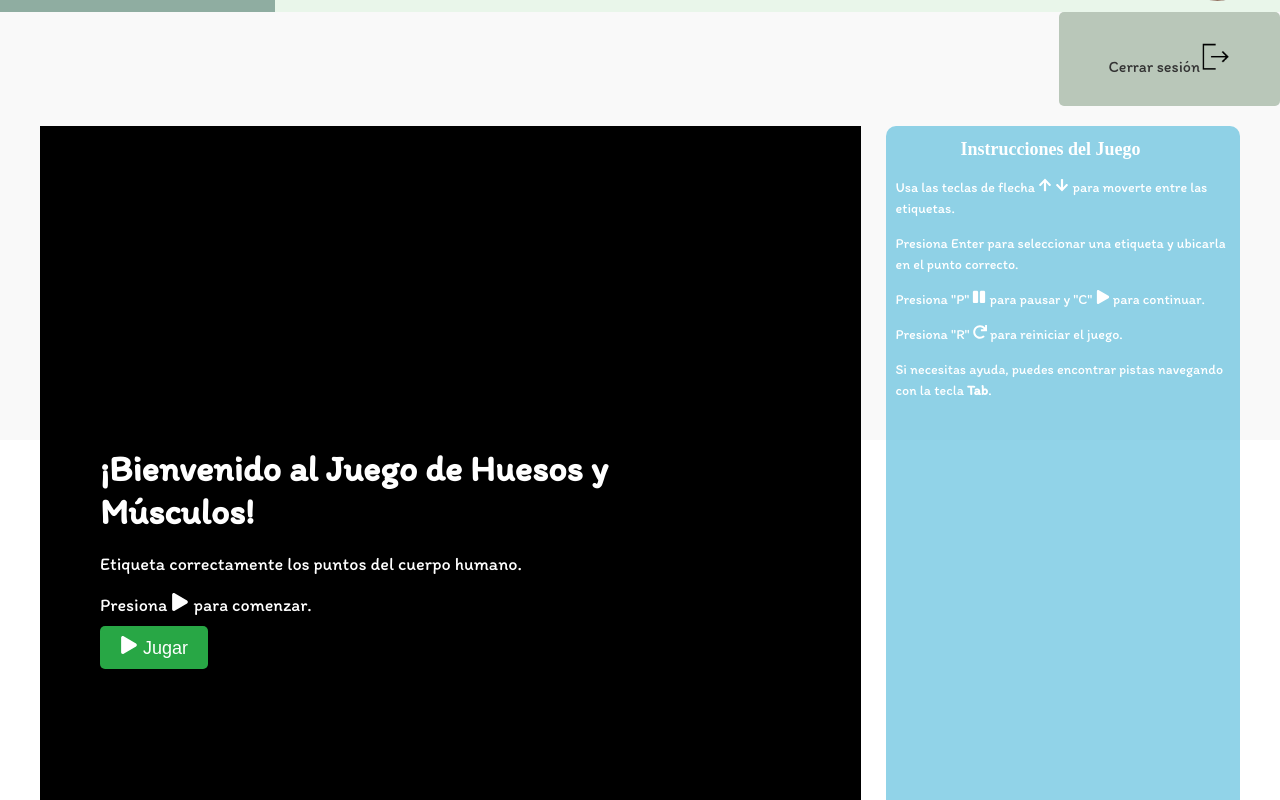
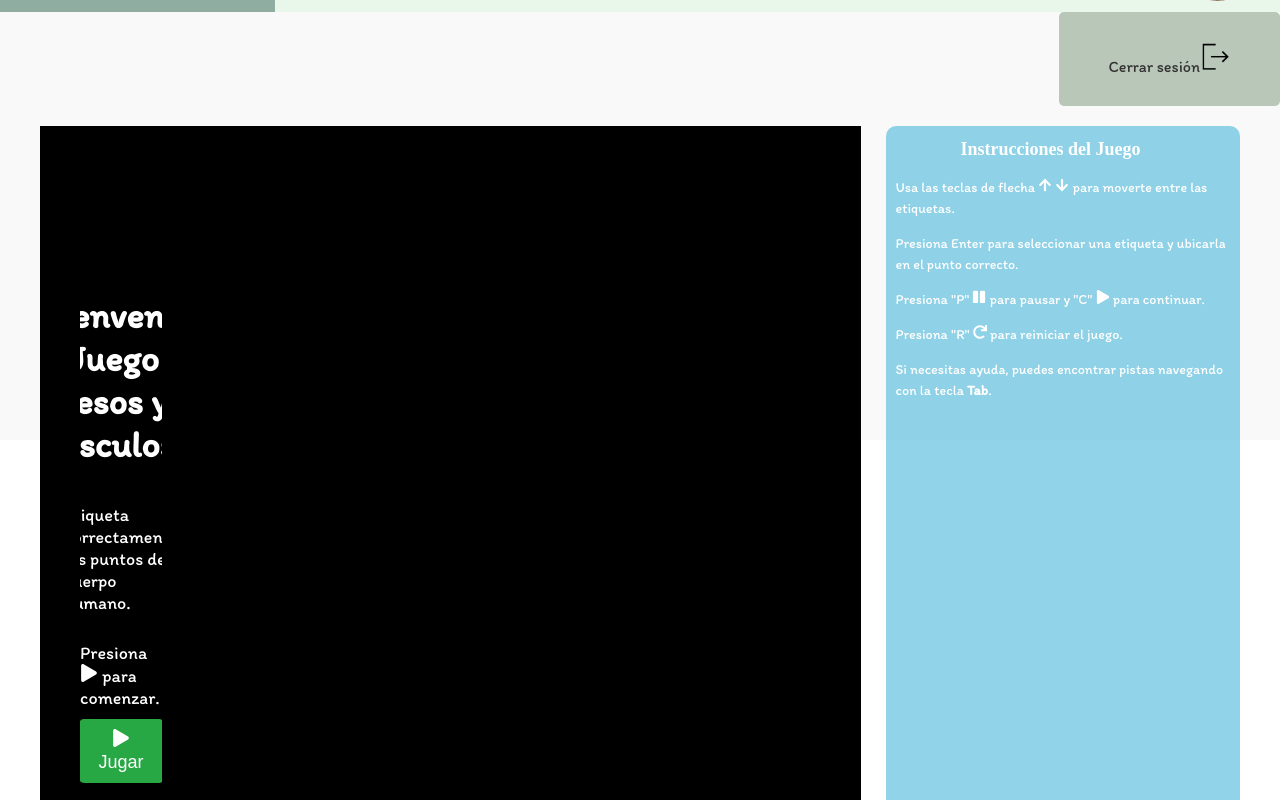
Before and after one commit to LoreleyNayely/FunQuiz, a React (Create React App) app in the folder frontend/: page /muscles-bones in a window 1280 px wide. Shown: the part 360-1160 px from the top of the page. Built offline with nearby package versions, Linux system fonts and the light colour scheme.

Commit message:
muscles-bones-game

```diff
--- a/frontend/src/pages/muscles-bones/game-muscles-bones/Game.css
+++ b/frontend/src/pages/muscles-bones/game-muscles-bones/Game.css
@@ -147,7 +147,7 @@
 	background-color: #218838;
   }
 
-  ..overlay-screen {
+  .overlay-screen {
 	position: absolute;
 	top: 0;
 	left: 0;
```
